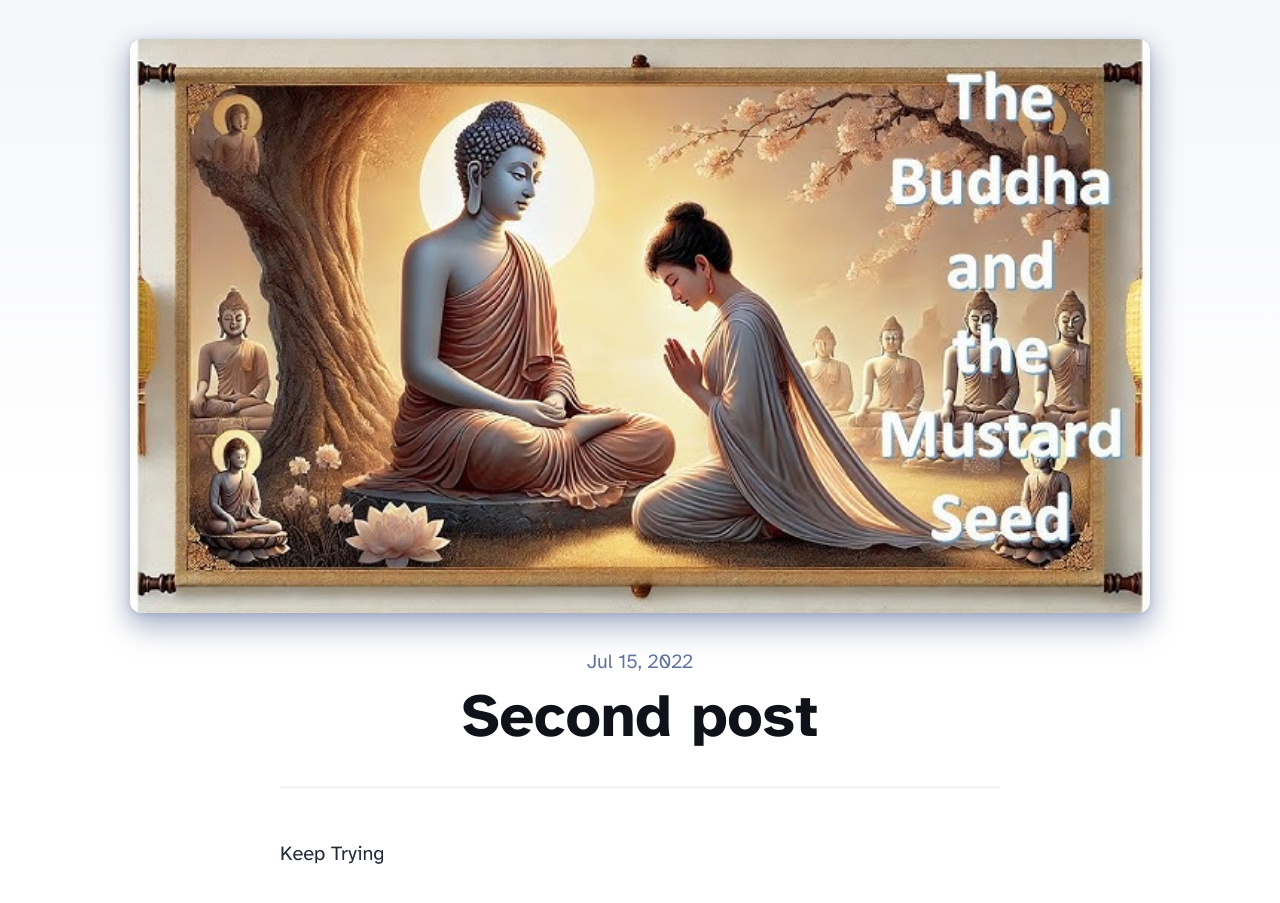
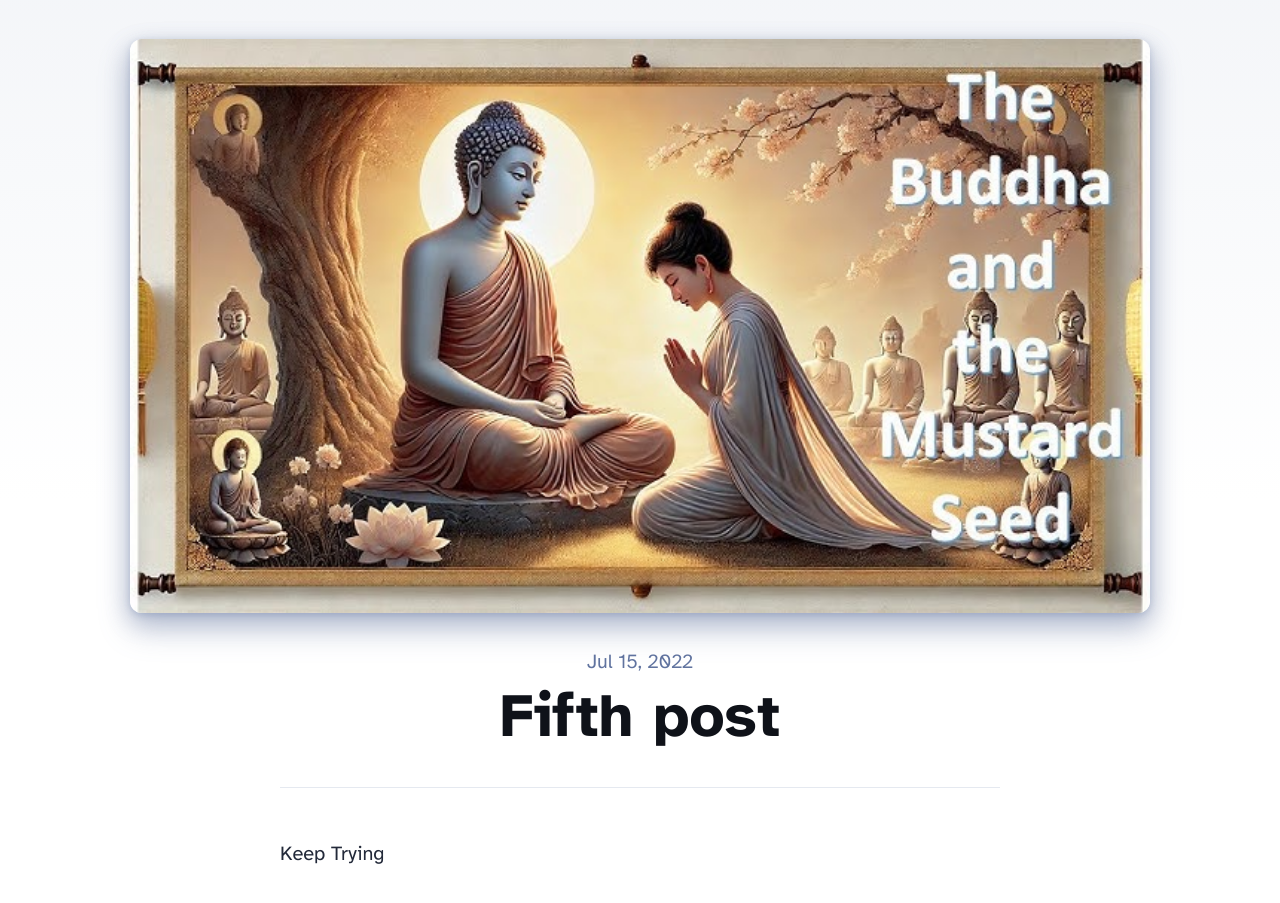
Before and after one commit to tnz99/Alife, an Astro site: page /blog/fifth-post in a window 1280 px wide. Shown: the part 99-1002 px from the top of the page. Built offline with nearby package versions, Linux system fonts and the light colour scheme; Astro itself is replaced by a stand-in of ours.

Commit message:
Update fifth-post.md

```diff
--- a/src/content/blog/fifth-post.md
+++ b/src/content/blog/fifth-post.md
@@ -1,5 +1,5 @@
 ---
-title: 'Second post'
+title: 'Fifth post'
 description: 'Rise And SHine'
 pubDate: 'Jul 15 2022'
 heroImage: '../../assets/buddha.jpg'
```
